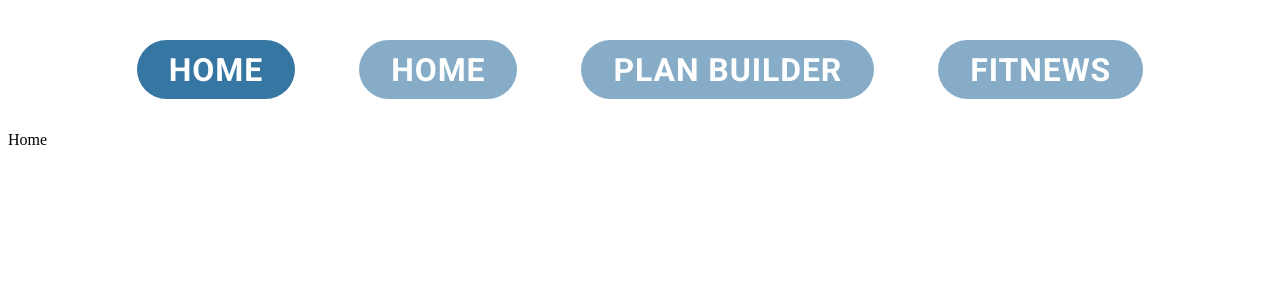
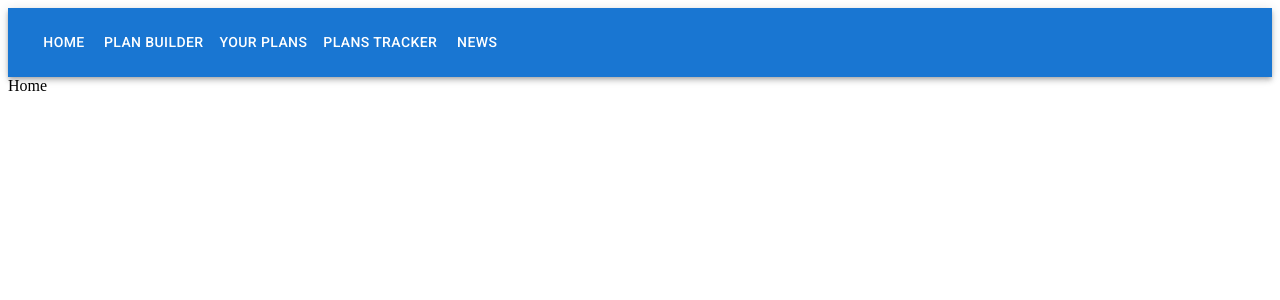
Before and after one commit to MaxDobisz/Workout-Builder-Tracker, a React (Create React App) app: page / in a window 1280 px wide. Shown: the top 300 px of the page. Built offline with nearby package versions, Linux system fonts and the light colour scheme.

Commit message:
add responsive app bar with route config

```diff
--- a/src/AppRoutes.js
+++ b/src/AppRoutes.js
@@ -1,12 +1,18 @@
 import { Route, Routes } from "react-router-dom";
 import { Home } from "./pages/Home";
-import { PlanBuilder } from "./pages/PlanBuilder";
+import { Builder } from "./pages/Builder";
+import { Plans } from "./pages/Plans";
+import { Tracker } from "./pages/Tracker";
+import { News } from "./pages/News";
 
 export const AppRoutes = () => {
     return (
         <Routes>
             <Route path="/" element={<Home />} />
-            <Route path="/builder" element={<PlanBuilder />} />
+            <Route path="/builder" element={<Builder />} />
+            <Route path="/plans" element={<Plans />} />
+            <Route path="/tracker" element={<Tracker />} />
+            <Route path="/news" element={<News />} />
         </Routes>
     )
 }
--- a/src/components/Navbar.js
+++ b/src/components/Navbar.js
@@ -1,23 +1,118 @@
-import * as React from 'react';
+import { useState } from 'react';
+import { Link } from '@mui/material';
+import AppBar from '@mui/material/AppBar';
 import Box from '@mui/material/Box';
-import Tabs from '@mui/material/Tabs';
-import { NavTab } from './NavTab';
+import Toolbar from '@mui/material/Toolbar';
+import IconButton from '@mui/material/IconButton';
+import Menu from '@mui/material/Menu';
+import MenuIcon from '@mui/icons-material/Menu';
+import Container from '@mui/material/Container';
+import Button from '@mui/material/Button';
+import MenuItem from '@mui/material/MenuItem';
+import {
+    Link as RouterLink,
+} from 'react-router-dom';
 
 export const Navbar = () => {
-    const [value, setValue] = React.useState(0);
+    const [anchorElNav, setAnchorElNav] = useState(null);
 
-    const handleChange = (event, newValue) => {
-        setValue(newValue);
+    const handleOpenNavMenu = (event) => {
+        setAnchorElNav(event.currentTarget);
+    };
+
+    const handleCloseNavMenu = () => {
+        setAnchorElNav(null);
     };
 
     return (
-        <Box sx={{ width: '100%', bgcolor: 'transparent', fontSize: 40 }}>
-            <Tabs value={value} onChange={handleChange} centered textColor='inherit' indicatorColor='false'>
-                <NavTab label="HOME" />
-                <NavTab label="HOME" />
-                <NavTab label="PLAN BUILDER" />
-                <NavTab label="FITNEWS" />
-            </Tabs>
-        </Box>
+        <AppBar position="static">
+            <Container maxWidth="xl">
+                <Toolbar disableGutters>
+                    <Box sx={{ flexGrow: 1, display: { xs: 'flex', md: 'none' } }}>
+                        <IconButton
+                            size="large"
+                            aria-label="account of current user"
+                            aria-controls="menu-appbar"
+                            aria-haspopup="true"
+                            onClick={handleOpenNavMenu}
+                            color="inherit"
+                        >
+                            <MenuIcon />
+                        </IconButton>
+                        <Menu
+                            id="menu-appbar"
+                            anchorEl={anchorElNav}
+                            anchorOrigin={{
+                                vertical: 'bottom',
+                                horizontal: 'left',
+                            }}
+                            keepMounted
+                            transformOrigin={{
+                                vertical: 'top',
+                                horizontal: 'left',
+                            }}
+                            open={Boolean(anchorElNav)}
+                            onClose={handleCloseNavMenu}
+                            sx={{
+                                display: { xs: 'block', md: 'none' },
+                            }}
+                        >
+                            <MenuItem onClick={handleCloseNavMenu}>
+                                <Link component={RouterLink} to="/" underline="none">
+                                    Home
+                                </Link>
+                            </MenuItem>
+                            <MenuItem onClick={handleCloseNavMenu}>
+                                <Link component={RouterLink} to="/builder" underline="none">
+                                    Plan builder
+                                </Link>
+                            </MenuItem>
+                            <MenuItem onClick={handleCloseNavMenu}>
+                                <Link component={RouterLink} to="/plans" underline="none">
+                                    My plans
+                                </Link>
+                            </MenuItem>
+                            <MenuItem onClick={handleCloseNavMenu}>
+                                <Link component={RouterLink} to="/tracker" underline="none">
+                                    Plan tracker
+                                </Link>
+                            </MenuItem>
+                            <MenuItem onClick={handleCloseNavMenu}>
+                                <Link component={RouterLink} to="/news" underline="none">
+                                    News
+                                </Link>
+                            </MenuItem>
+                        </Menu>
+                    </Box>
+                    <Box sx={{ flexGrow: 1, display: { xs: 'none', md: 'flex' } }}>
+                        <Link component={RouterLink} to="/" underline="none">
+                            <Button sx={{ my: 2, color: 'white', display: 'block' }}>
+                                Home
+                            </Button>
+                        </Link>
+                        <Link component={RouterLink} to="/builder" underline="none">
+                            <Button sx={{ my: 2, color: 'white', display: 'block' }}>
+                                Plan builder
+                            </Button>
+                        </Link>
+                        <Link component={RouterLink} to="/plans" underline="none">
+                            <Button sx={{ my: 2, color: 'white', display: 'block' }}>
+                                Your plans
+                            </Button>
+                        </Link>
+                        <Link component={RouterLink} to="/tracker" underline="none">
+                            <Button sx={{ my: 2, color: 'white', display: 'block' }}>
+                                Plans tracker
+                            </Button>
+                        </Link>
+                        <Link component={RouterLink} to="/news" underline="none">
+                            <Button sx={{ my: 2, color: 'white', display: 'block' }}>
+                                News
+                            </Button>
+                        </Link>
+                    </Box>
+                </Toolbar>
+            </Container>
+        </AppBar >
     );
 }
--- a/src/pages/PlanBuilder.js
+++ b/src/pages/Builder.js
@@ -1,5 +1,4 @@
-
-export const PlanBuilder = () => {
+export const Builder = () => {
     return (
         <div>PlanBuilder</div>
     )
--- a/src/pages/Home.js
+++ b/src/pages/Home.js
@@ -1,5 +1,5 @@
 export const Home = () => {
     return (
         <div>Home</div>
-    )
+    );
 }
--- a/src/pages/News.js
+++ b/src/pages/News.js
@@ -0,0 +1,5 @@
+export const News = () => {
+    return (
+        <div>News</div>
+    )
+}
--- /dev/null
+++ b/src/pages/Plans.js
@@ -0,0 +1,5 @@
+export const Plans = () => {
+    return (
+        <div>Plans</div>
+    )
+}
--- /dev/null
+++ b/src/pages/Tracker.js
@@ -0,0 +1,5 @@
+export const Tracker = () => {
+    return (
+        <div>Tracker</div>
+    )
+}
```
